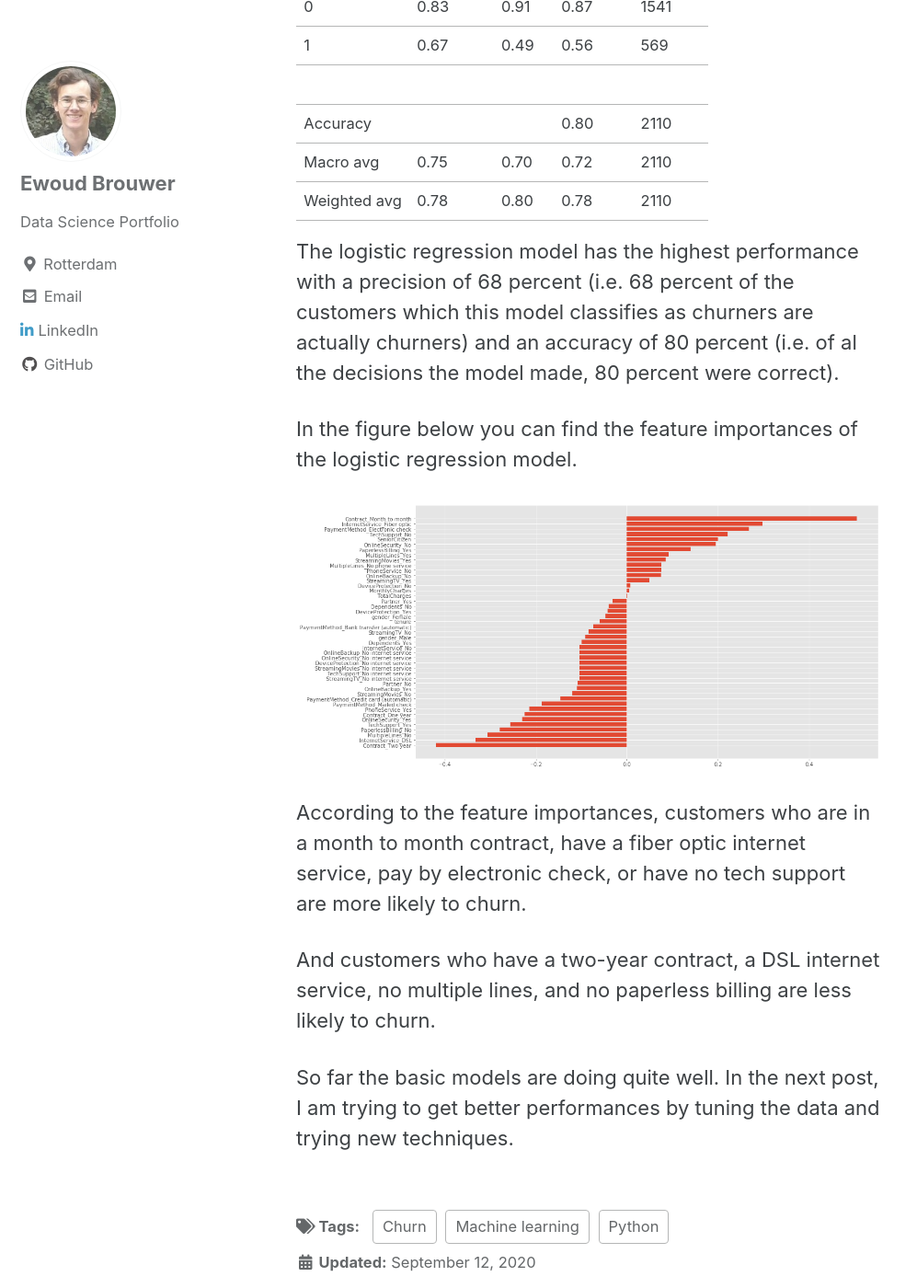
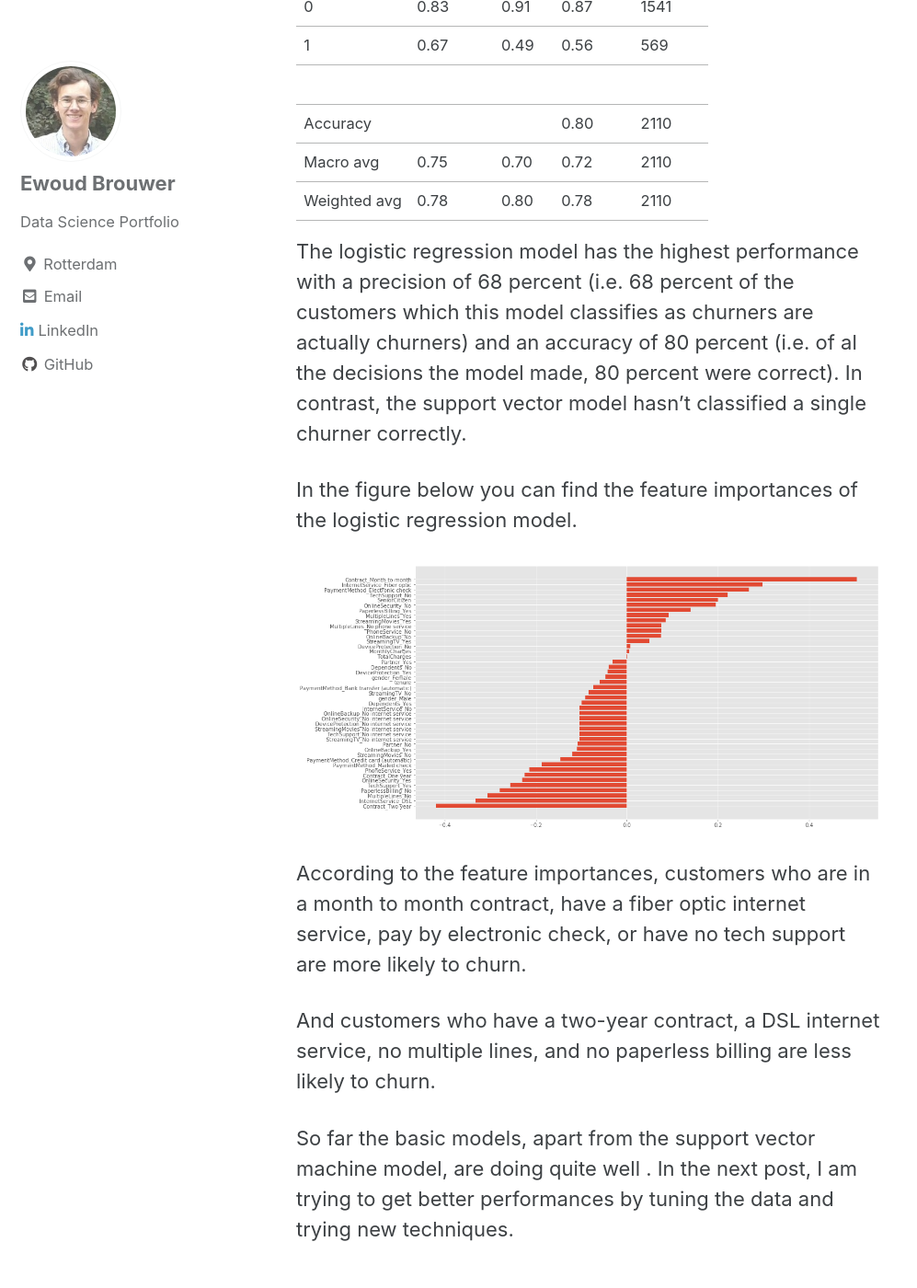
Before and after one commit to ewoudb33/ewoudb33.github.io, a Jekyll site: the page built from _posts/2020-09-12-churn-prediction.md, in a window 1280 px wide and 1400 px high, scrolled down 4600 px. Shown: the whole window at 92% size, without its empty margins (0-997 px from the left). Built offline with Jekyll 4.4.1, drawn with Linux system fonts in a browser that asks for light colours; cached includes are drawn as plain includes.

Commit message:
reupdate

```diff
--- a/_posts/2020-09-12-churn-prediction.md
+++ b/_posts/2020-09-12-churn-prediction.md
@@ -77,7 +77,8 @@
 | Macro avg    | 0.75      | 0.70   | 0.72     | 2110    |
 | Weighted avg | 0.78      | 0.80   | 0.78     | 2110    |
 
-The logistic regression model has the highest performance with a precision of 68 percent (i.e. 68 percent of the customers which this model classifies as churners are actually churners) and an accuracy of 80 percent (i.e. of al the decisions the model made, 80 percent were correct).
+The logistic regression model has the highest performance with a precision of 68 percent (i.e. 68 percent of the customers which this model classifies as churners are actually churners) and an accuracy of 80 percent (i.e. of al the decisions the model made, 80 percent were correct). In contrast,
+the support vector model hasn't classified a single churner correctly.
 
 In the figure below you can find the feature importances of the logistic regression model.
 
@@ -87,4 +88,4 @@
 
 And customers who have a two-year contract, a DSL internet service, no multiple lines, and no paperless billing are less likely to churn.
 
-So far the basic models are doing quite well. In the next post, I am trying to get better performances by tuning the data and trying new techniques.
+So far the basic models, apart from the support vector machine model, are doing quite well . In the next post, I am trying to get better performances by tuning the data and trying new techniques.
```
